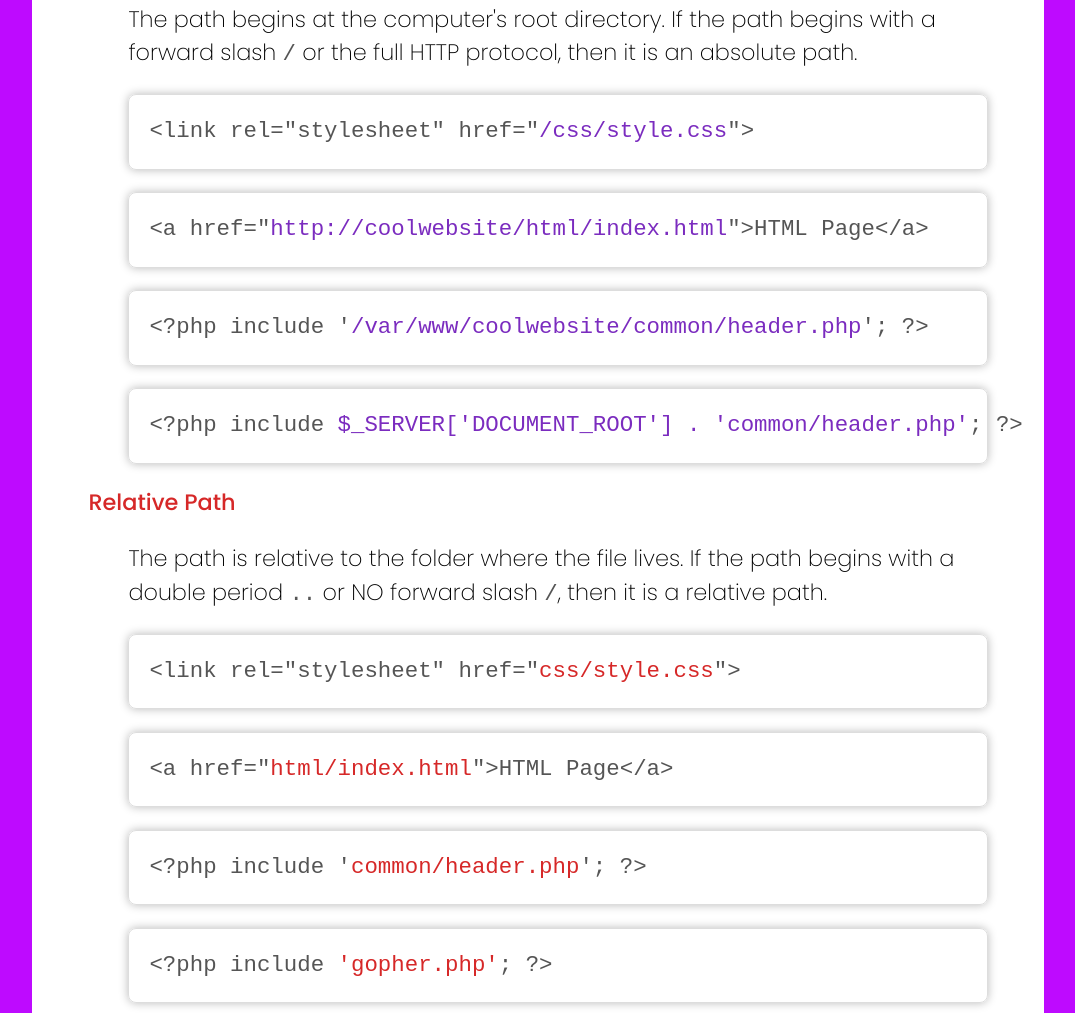
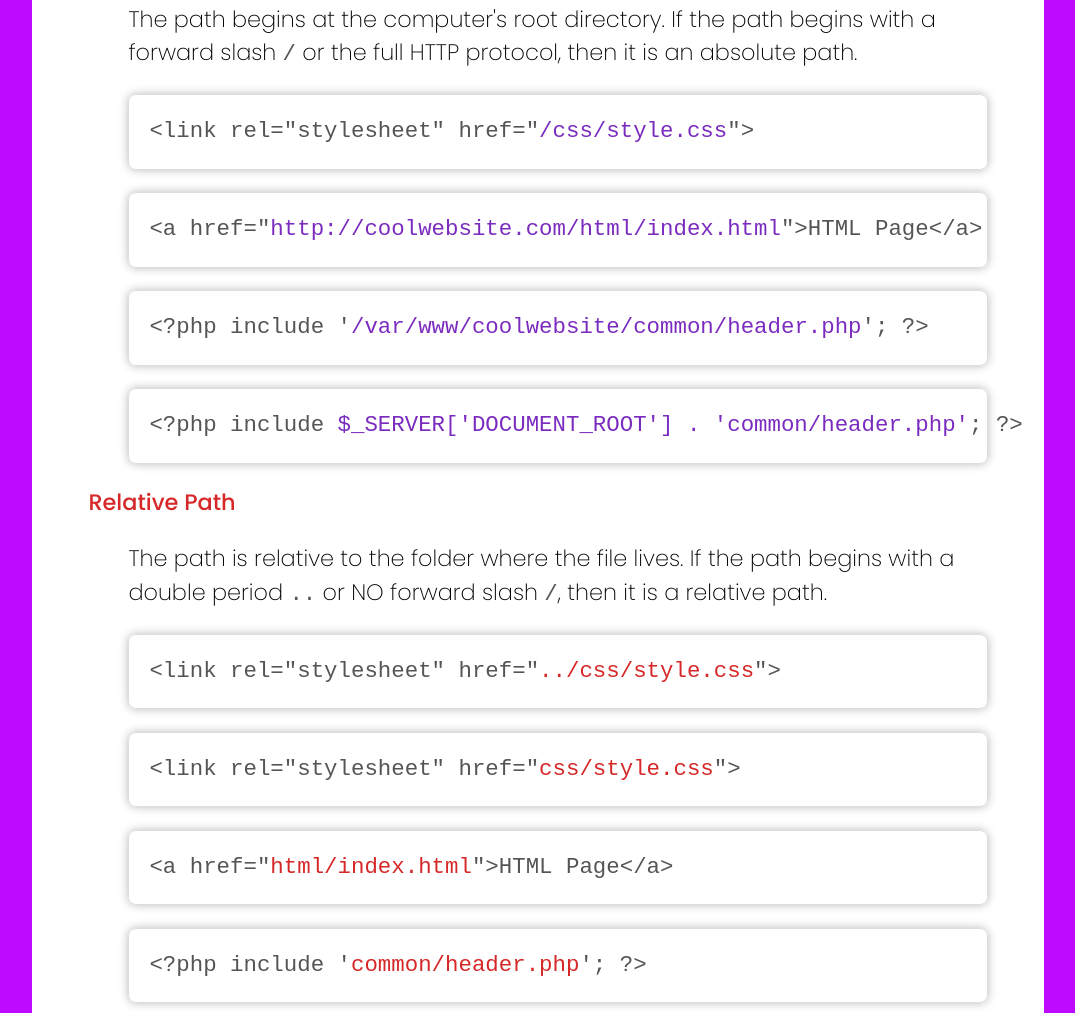
Before and after one commit to ammonshepherd/understanding-file-paths, a plain HTML site: page index.html in a window 1280 px wide. Shown: the part 691-1704 px from the top of the page, without its empty margins (102-1177 px from the left). Drawn offline with Linux system fonts and the light colour scheme.

Commit message:
Fix examples

```diff
--- a/index.html
+++ b/index.html
@@ -32,7 +32,7 @@
           <dd>
             <p>The path begins at the computer's root directory. If the path begins with a forward slash <code>/</code> or the full HTTP protocol, then it is an absolute path.</p>
             <pre class="code_block">&lt;link rel="stylesheet" href="<span class="abs_path">/css/style.css</span>"></pre>
-            <pre class="code_block">&lt;a href="<span class="abs_path">http://coolwebsite/html/index.html</span>">HTML Page&lt;/a></pre>
+            <pre class="code_block">&lt;a href="<span class="abs_path">http://coolwebsite.com/html/index.html</span>">HTML Page&lt;/a></pre>
             <pre class="code_block">&lt;?php include '<span class="abs_path">/var/www/coolwebsite/common/header.php</span>'; ?></pre>
             <pre class="code_block">&lt;?php include <span class="abs_path">$_SERVER['DOCUMENT_ROOT'] . 'common/header.php'</span>; ?></pre>
           </dd>
@@ -40,6 +40,7 @@
           <dt><span class="rel_path">Relative Path</span></dt>
           <dd>
             <p>The path is relative to the folder where the file lives. If the path begins with a double period <code>..</code> or NO forward slash <code>/</code>, then it is a relative path.</p>
+            <pre class="code_block">&lt;link rel="stylesheet" href="<span class="rel_path">../css/style.css</span>"></pre>
             <pre class="code_block">&lt;link rel="stylesheet" href="<span class="rel_path">css/style.css</span>"></pre>
             <pre class="code_block">&lt;a href="<span class="rel_path">html/index.html</span>">HTML Page&lt;/a></pre>
             <pre class="code_block">&lt;?php include '<span class="rel_path">common/header.php</span>'; ?></pre>
```
